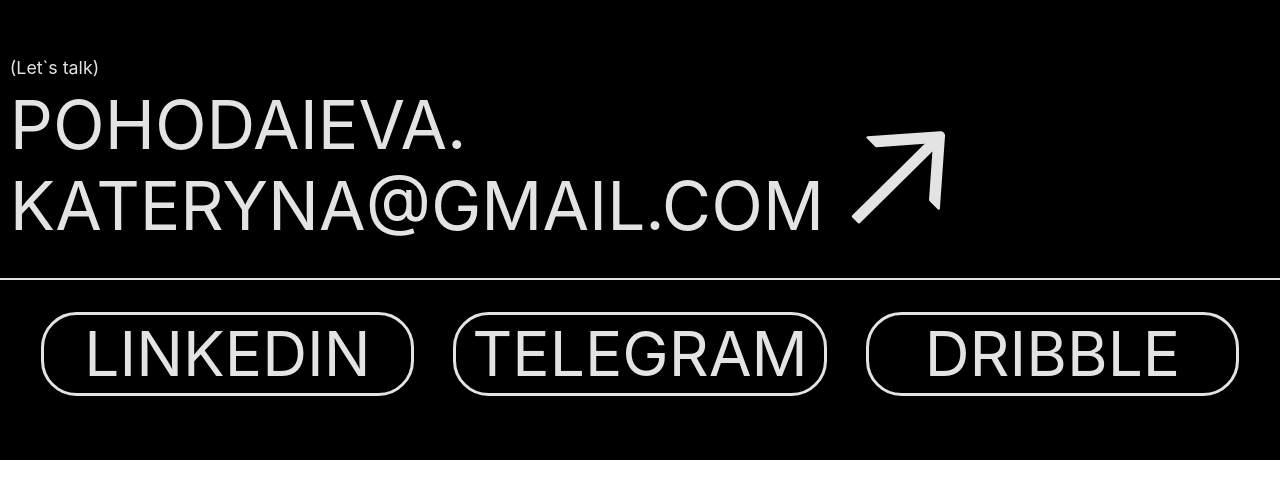
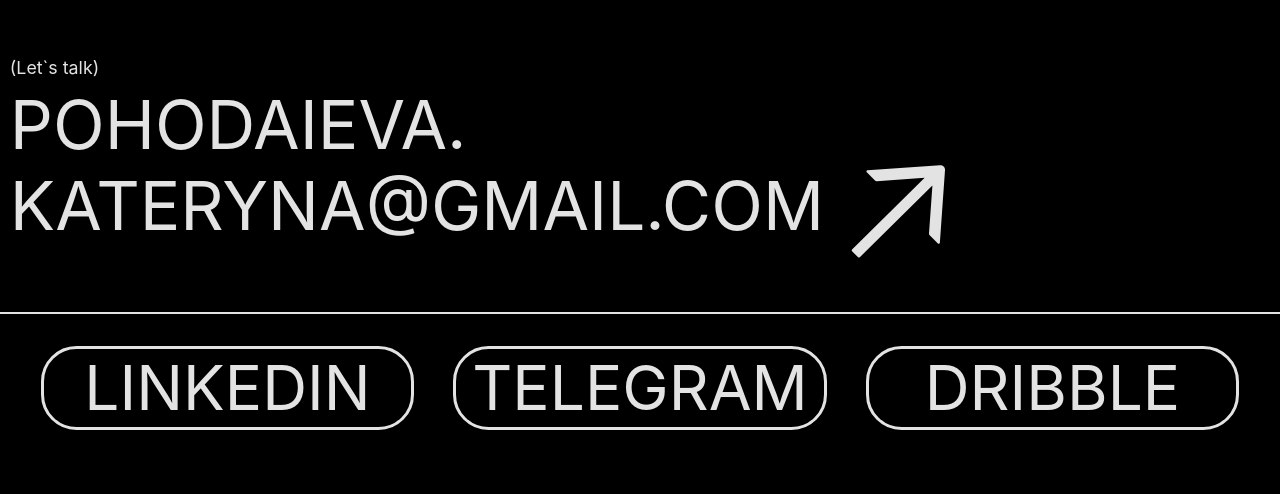
Before and after one commit to IliaKrainiev/portfolio_kate, a Next.js app: page /Footer in a window 1280 px wide. Shown: the part 343-837 px from the top of the page. Before the commit the page ends 803 px from the top, so only its background shows below. Built offline with nearby package versions, Linux system fonts and the light colour scheme.

Commit message:
fix footer[4]

```diff
--- a/styles/Footer.module.css
+++ b/styles/Footer.module.css
@@ -46,4 +46,5 @@
     width: 10.21vw;
     margin-left: 2.08vw;
     align-self: flex-end;
+    margin-top: 10.13vh
 }
```
